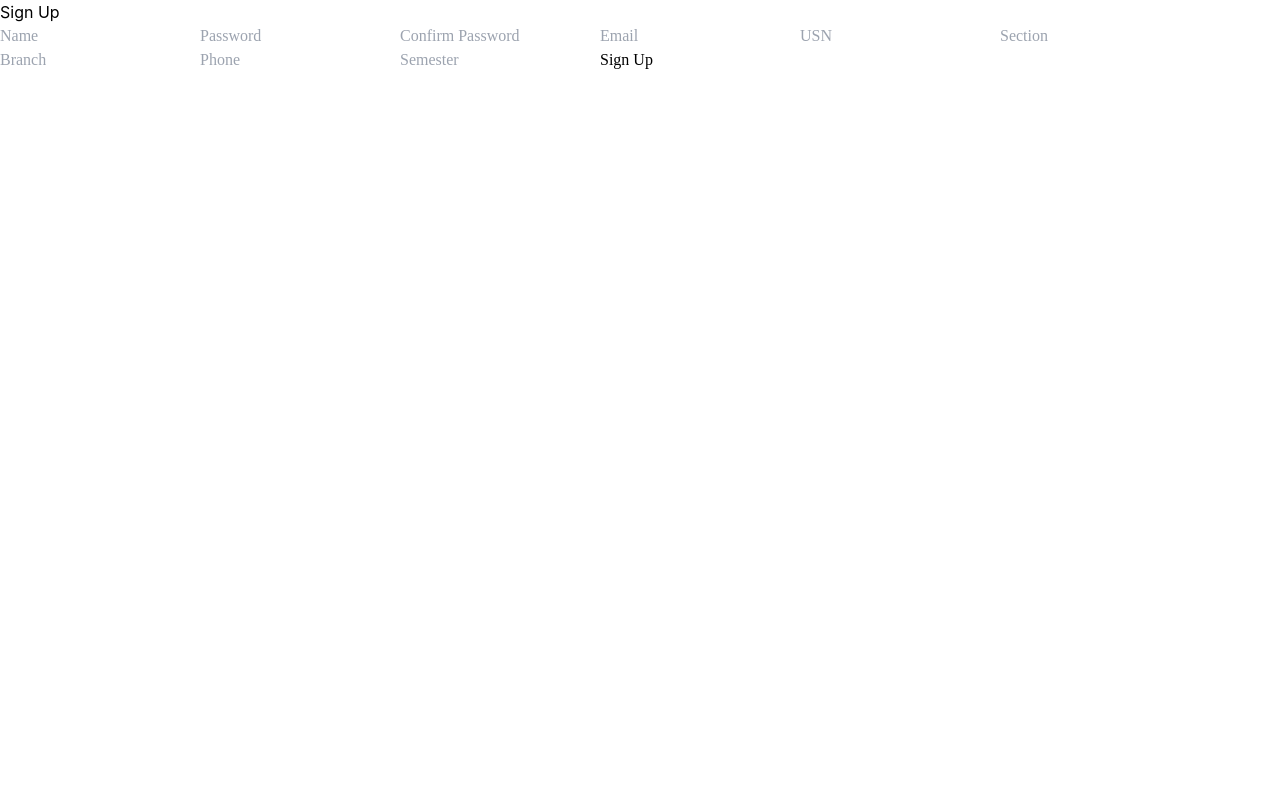
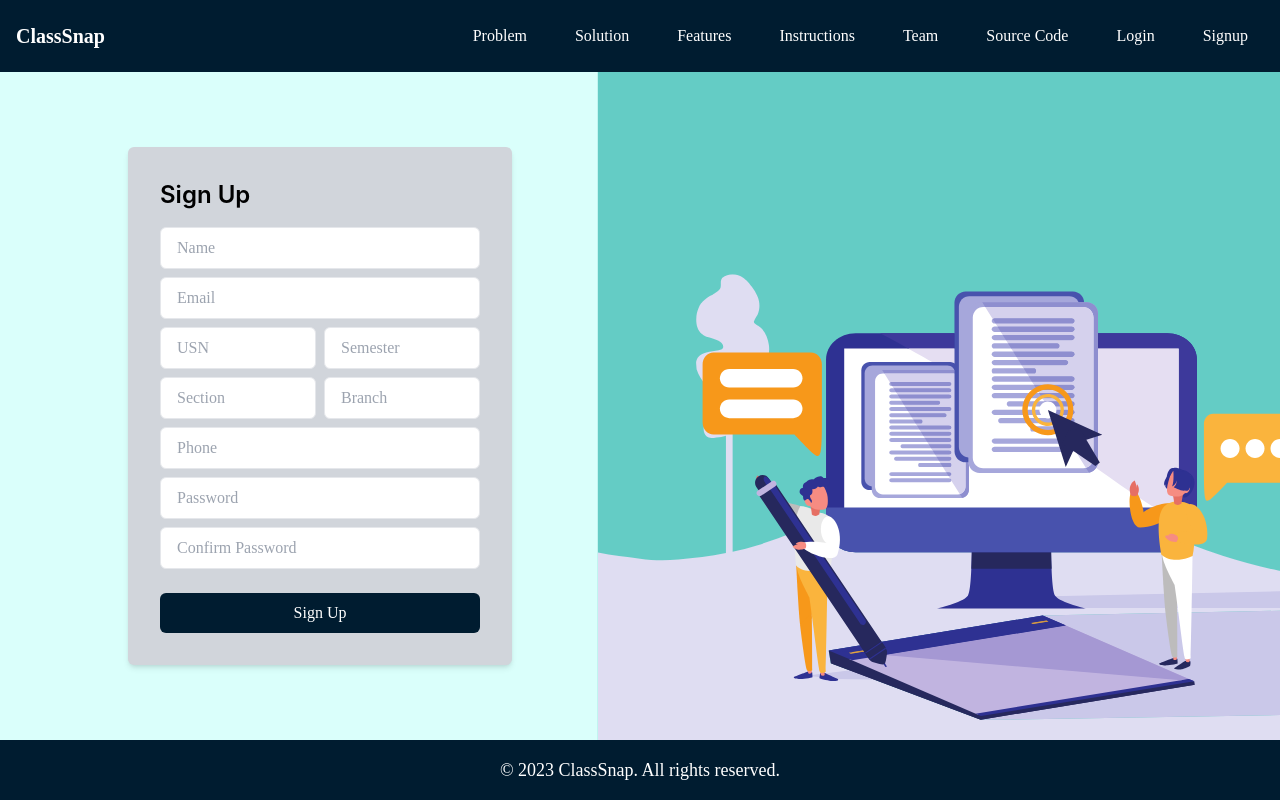
Before and after one commit to SkySingh04/ClassSnap, a React (Create React App) app in the folder frontend/: page /signup in a window 1280 px wide. Built offline with nearby package versions, Linux system fonts and the light colour scheme.

Commit message:
login page and signpage update

```diff
--- a/frontend/src/loginPage.js
+++ b/frontend/src/loginPage.js
@@ -44,17 +44,18 @@ function LoginPage() {
             placeholder="Username/USN"
             value={usn}
             onChange={(e) => setUsn(e.target.value)}
-            className="w-full px-4 py-2 bg-background border rounded-md focus:ring focus:ring-blue-300"
+            className="w-full px-4 py-2 border rounded-md focus:ring focus:ring-blue-300"
           />
           <input
             type="password"
             placeholder="Password"
             value={password}
             onChange={(e) => setPassword(e.target.value)}
-            className="w-full px-4 py-2 border bg-background rounded-md focus:ring focus:ring-blue-300"
+            className="w-full px-4 py-2 border rounded-md focus:ring focus:ring-blue-300"
           />
           </form>
           {loginError && <p className="text-red-500 text-sm">Invalid username or password</p>}
+          <br />
           <button
             onClick={handleLogin}
             className="w-full bg-primary text-white py-2 rounded-md hover:bg-blue-600 transition-colors duration-300"
--- a/frontend/src/signupPage.js
+++ b/frontend/src/signupPage.js
@@ -1,9 +1,13 @@
 import React, { useState } from 'react';
 import axios from 'axios';
 import { useNavigate } from 'react-router-dom';
+import Navbar from './components/navbar';
+import Footer from './components/footer';
+import backgroundImage from './images/loginbg.svg';
+
 
 function SignUpPage() {
-  const [name, setname] = useState('');
+  const [name, setName] = useState('');
   const [password, setPassword] = useState('');
   const [email, setEmail] = useState('');
   const [usn, setUsn] = useState('');
@@ -56,21 +60,101 @@ function SignUpPage() {
   };
 
   return (
-    <div>
-      <h2>Sign Up</h2>
-      <input type="text" placeholder="Name" value={name} onChange={(e) => setname(e.target.value)} />
-      <input type="password" placeholder="Password" value={password} onChange={(e) => setPassword(e.target.value)}/>
-      <input type="password" placeholder="Confirm Password" value={confirmPassword} onChange={(e) => setConfirmPassword(e.target.value)} />
-      <input type="email" placeholder="Email" value={email} onChange={(e) => setEmail(e.target.value)} />
-      <input type="text" placeholder="USN" value={usn} onChange={(e) => setUsn(e.target.value)} />
-      <input type="text" placeholder="Section" value={section} onChange={(e) => setSection(e.target.value)} />
-      <input type="text" placeholder="Branch" value={branch} onChange={(e) => setBranch(e.target.value)} />
-      <input type="text" placeholder="Phone" value={phone} onChange={(e) => setPhone(e.target.value)} />
-      <input type="text" placeholder="Semester" value={sem} onChange={(e) => setSem(e.target.value)} />
+    <div
+    className="min-h-screen bg-cover bg-center flex flex-col"
+    style={{
+      backgroundImage: `url(${backgroundImage})`,
+      backgroundSize: 'cover',
+      backgroundPosition: 'center',
+    }}
+  >
+    <Navbar />
 
-      {signUpError && <p style={{ color: 'red' }}>Sign-up failed. Please check your input and try again.</p>}
-      <button onClick={handleSignUp}>Sign Up</button>
+    <div className="flex-grow flex justify-left items-center ml-32">
+      <div className="bg-gray-300 p-8 rounded-md shadow-md w-96 mt-12 mb-12">
+        <h1 className="text-2xl font-semibold mb-4">Sign Up</h1>
+        <input
+          type="text"
+          placeholder="Name"
+          value={name}
+          onChange={(e) => setName(e.target.value)}
+          className="w-full px-4 py-2 border rounded-md focus:ring focus:ring-blue-300 mb-2"
+        />
+        <input
+          type="email"
+          placeholder="Email"
+          value={email}
+          onChange={(e) => setEmail(e.target.value)}
+          className="w-full px-4 py-2 border rounded-md focus:ring focus:ring-blue-300 mb-2"
+        />
+        <div className="flex space-x-2 mb-2">
+              <input
+                type="text"
+                placeholder="USN"
+                value={usn}
+                onChange={(e) => setUsn(e.target.value)}
+                className="flex-grow px-4 w-36 py-2 border rounded-md focus:ring focus:ring-blue-300"
+              />
+              <input
+                type="text"
+                placeholder="Semester"
+                value={sem}
+                onChange={(e) => setSem(e.target.value)}
+                className="flex-grow px-4 w-36 py-2 border rounded-md focus:ring focus:ring-blue-300"
+              />
+            </div>
+
+            <div className="flex space-x-2 mb-2">
+              <input
+                type="text"
+                placeholder="Section"
+                value={section}
+                onChange={(e) => setSection(e.target.value)}
+                className="flex-grow px-4 w-36 py-2 border rounded-md focus:ring focus:ring-blue-300"
+              />
+              <input
+                type="text"
+                placeholder="Branch"
+                value={branch}
+                onChange={(e) => setBranch(e.target.value)}
+                className="flex-grow px-4 w-36 py-2 border rounded-md focus:ring focus:ring-blue-300"
+              />
+            </div>
+        <input
+          type="text"
+          placeholder="Phone"
+          value={phone}
+          onChange={(e) => setPhone(e.target.value)}
+          className="w-full px-4 py-2 border rounded-md focus:ring focus:ring-blue-300 mb-2"
+        />
+        <input
+          type="password"
+          placeholder="Password"
+          value={password}
+          onChange={(e) => setPassword(e.target.value)}
+          className="w-full px-4 py-2 border rounded-md focus:ring focus:ring-blue-300 mb-2"
+        />
+        <input
+          type="password"
+          placeholder="Confirm Password"
+          value={confirmPassword}
+          onChange={(e) => setConfirmPassword(e.target.value)}
+          className="w-full px-4 py-2 border rounded-md focus:ring focus:ring-blue-300 mb-6"
+        />
+
+        {signUpError && <p className="text-red-500">Sign-up failed. Please check your input and try again.</p>}
+        <button
+          onClick={handleSignUp}
+          className="w-full bg-primary text-white py-2 rounded-md hover:bg-blue-600 transition-colors duration-300"
+        >
+          Sign Up
+        </button>
+      </div>
     </div>
+
+    <Footer />
+  </div>
+
   );
 }
 
--- a/package.json
+++ b/package.json
@@ -1,7 +1,10 @@
 {
   "dependencies": {
     "autoprefixer": "^10.4.15",
+    "build": "^0.1.4",
     "postcss": "^8.4.27",
+    "react-dropzone": "^14.2.3",
+    "react-icons": "^4.10.1",
     "tailwindcss": "^3.3.3"
   }
 }
```
Also changed, not shown: 1 other file (tests, documents, lock files or other folders).
